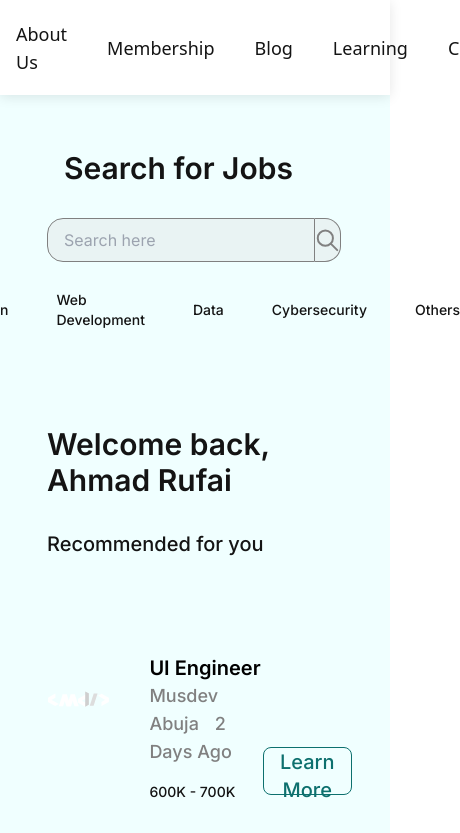
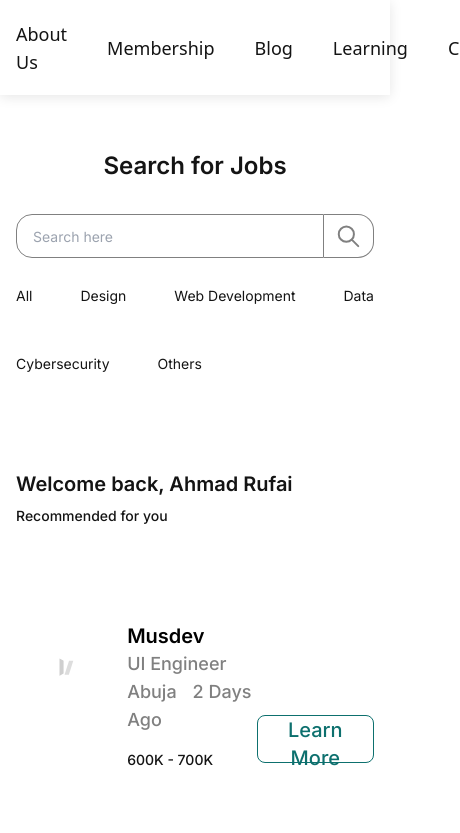
Before and after one commit to Muslim-Software-Developers/Musdev-fe, a Next.js app: page /app/jobs in a window 390 px wide. Shown: the top 833 px of the page, 460 px wide, since content can reach past the window. Built offline with nearby package versions, Linux system fonts and the light colour scheme; no server answers.

Commit message:
working on job page

```diff
--- a/src/pages/app/jobs.tsx
+++ b/src/pages/app/jobs.tsx
@@ -85,25 +85,27 @@ const SearchBar = () => {
   return (
     <div className="max-w-[760px] w-full mx-auto">
       <div className="text-center">
-        <h1 className="text-3xl mb-8 font-semibold">Search for Jobs</h1>
+        <h1 className="text-2xl md:text-3xl mb-8 font-semibold">
+          Search for Jobs
+        </h1>
 
         <form className="flex items-center mx-auto w-full">
           <input
-            className="h-[44px] px-4 rounded-tl-2xl rounded-bl-2xl border-[#808080] bg-[rgba(217,217,217,0.33)] border flex-1"
+            className="h-[44px] text-sm md:text-xl px-4 rounded-tl-2xl rounded-bl-2xl border-[#808080] bg-white  md:bg-[rgba(217,217,217,0.33)] border flex-1"
             placeholder="Search here"
           />
-          <button className="h-[44px] w-[76px] rounded-tr-2xl rounded-br-2xl border-[#808080] bg-[rgba(217,217,217,0.33)] border border-l-0 flex items-center justify-center">
+          <button className="h-[44px] w-[50px]  md:w-[76px] rounded-tr-2xl rounded-br-2xl border-[#808080] bg-white md:bg-[rgba(217,217,217,0.33)] border border-l-0 flex items-center justify-center">
             <SearchIcon />
           </button>
         </form>
       </div>
 
       <nav className="mt-7 mb-20 flex items-center justify-center">
-        <ul className="list-none flex items-center gap-12">
+        <ul className="list-none flex flex-wrap items-center gap-12">
           {jobCategories.map((category) => (
             <li
               key={category.title}
-              className="hover:text-primary font-medium text-sm"
+              className="hover:text-primary font-normal md:font-medium text-sm"
             >
               <Link href={category.href}>{category.title}</Link>
             </li>
@@ -124,10 +126,14 @@ const JobCard = ({ job }: { job: JobInfo }) => {
           <Image src="/images/logo.svg" width={69} height={19} alt="" />
         </span>
         <div>
-          <h4 className="text-black text-xl font-semibold">{job.title}</h4>
+          <h4 className="text-black text-xl capitalize font-semibold">
+            {job.company}
+          </h4>
           <span className="font-medium text-lg text-[#808080] capitalize pt-2">
-            {job.company}
+            {job.title}
           </span>
+
+          <div>
             <div className="font-medium text-lg text-[#808080] space-x-4 capitalize">
               <span>{job.location}</span>
               <span>2 days ago</span>
@@ -137,6 +143,7 @@ const JobCard = ({ job }: { job: JobInfo }) => {
                 {job.amount}
               </span>
             )}
+          </div>
         </div>
       </div>
       <div>
@@ -150,15 +157,17 @@ const JobCard = ({ job }: { job: JobInfo }) => {
 const JobHero = () => {
   return (
     <div className="mb-10">
-      <h1 className="text-3xl mb-8 font-semibold">Welcome back, Ahmad Rufai</h1>
-      <p className="text-xl font-medium">Recommended for you</p>
+      <h1 className="text-xl md:text-3xl mb-2 md:mb-8 font-semibold">
+        Welcome back, Ahmad Rufai
+      </h1>
+      <p className="text-sm md:text-xl font-medium">Recommended for you</p>
     </div>
   );
 };
 
 const JobsSection = () => {
   return (
-    <section className="pt-[55px] pl-[47px] bg-[#F0FFFF] pr-20 space-y-24 pb-20">
+    <section className="pt-[55px] pl-[16px] md:pl-[47px] bg-white md:bg-[#F0FFFF] pr-[16px] md:pr-20 space-y-24 pb-20">
       <SearchBar />
       <JobHero />
       <div className="space-y-16 mt-20 pb-20">
```
Lines whose indentation alone changed are shown as unchanged.
